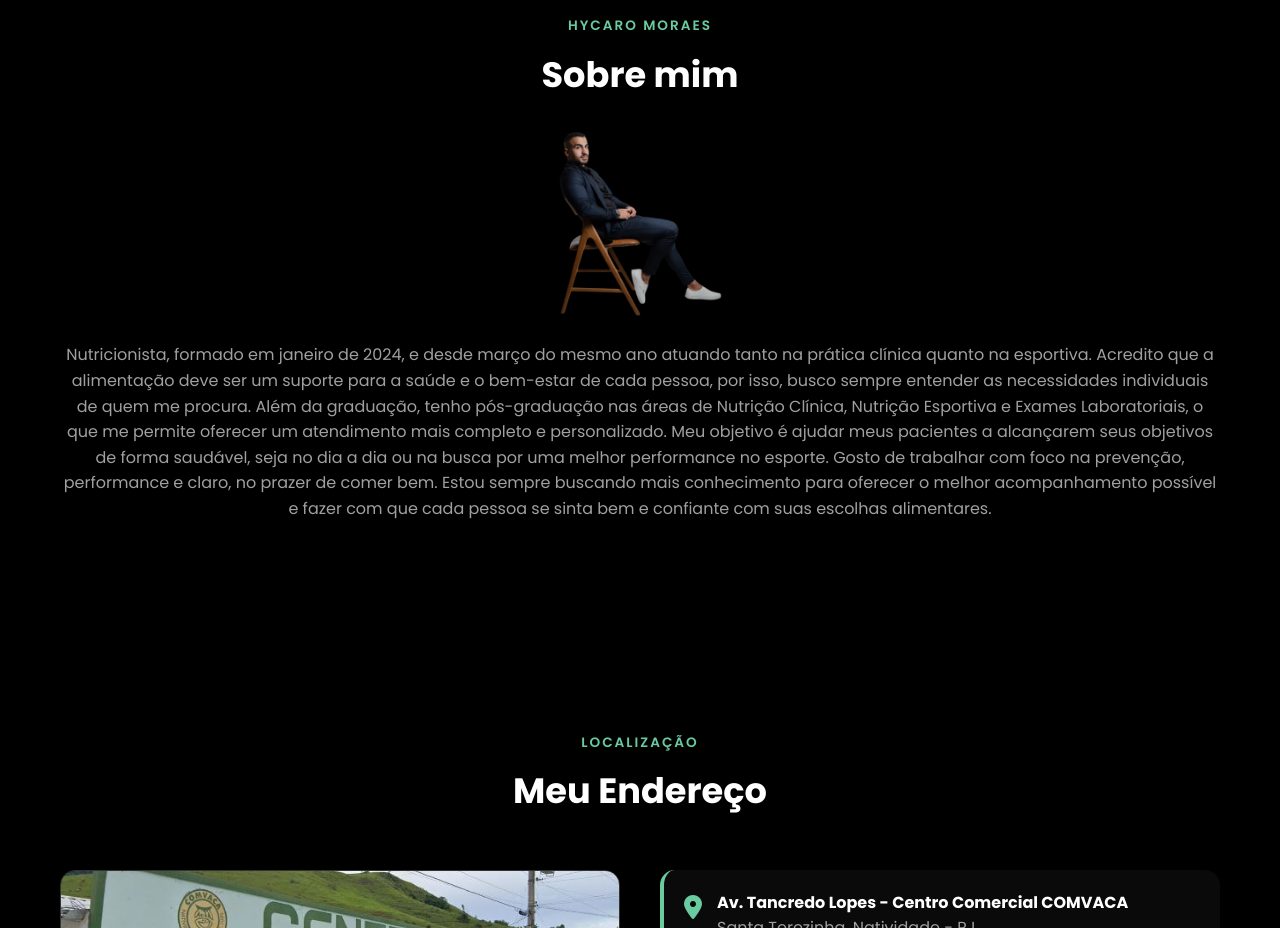
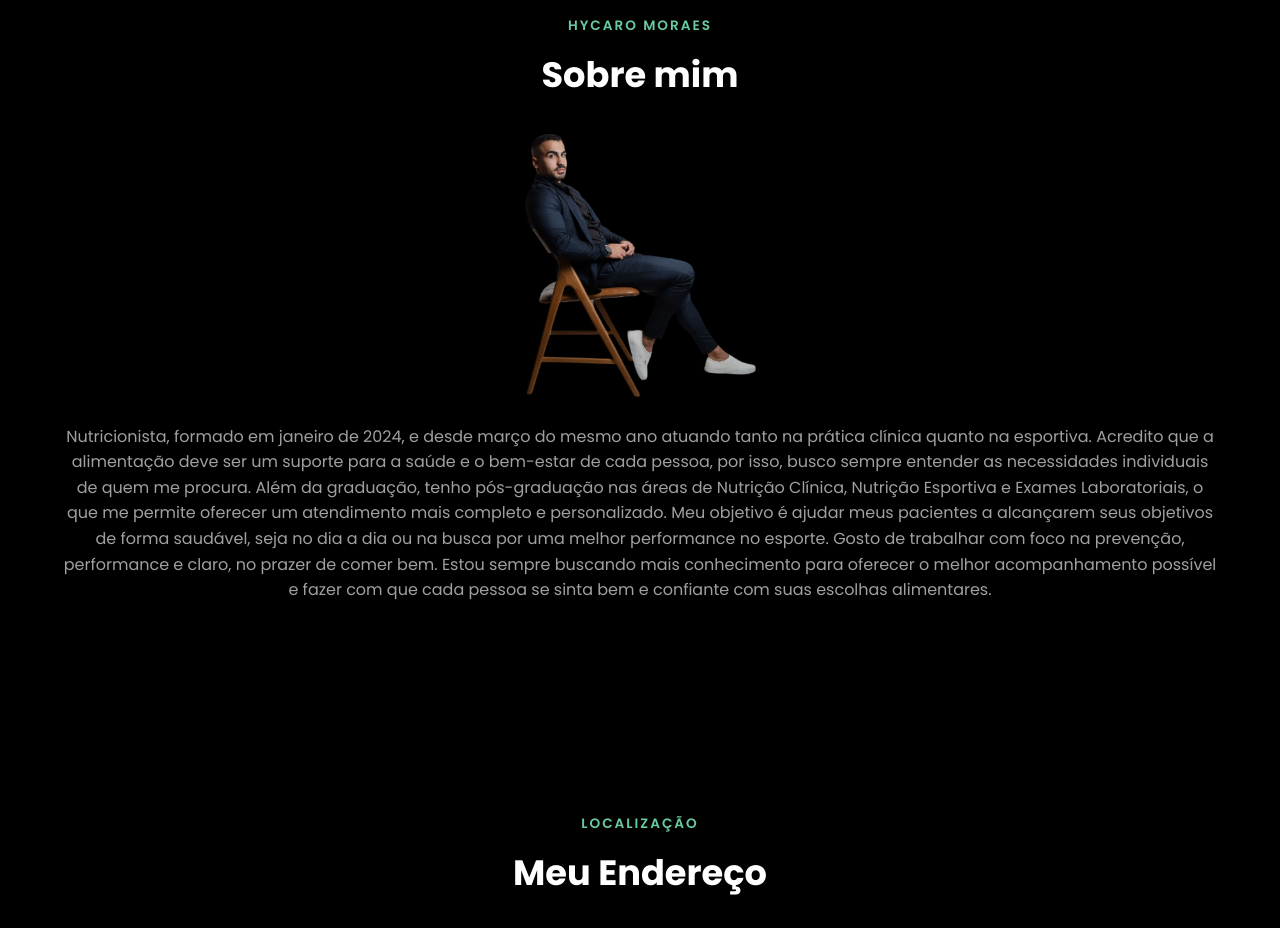
Before and after one commit to FrancyelleSodre/NutricionistaLandingPage, a plain HTML site: page index.html in a window 1280 px wide. Shown: the part 4720-5648 px from the top of the page. Drawn offline with nearby package versions, Linux system fonts and the light colour scheme.

Commit message:
Update style.css

```diff
--- a/style.css
+++ b/style.css
@@ -711,7 +711,7 @@ footer {
 }
 
 .about-photo {
-    max-width: 350px; /* Ajuste este valor conforme preferir o tamanho da foto */
+    max-width: 500px; /* Ajuste este valor conforme preferir o tamanho da foto */
     width: 100%;
     height: auto;
     border-radius: 15px;
```
